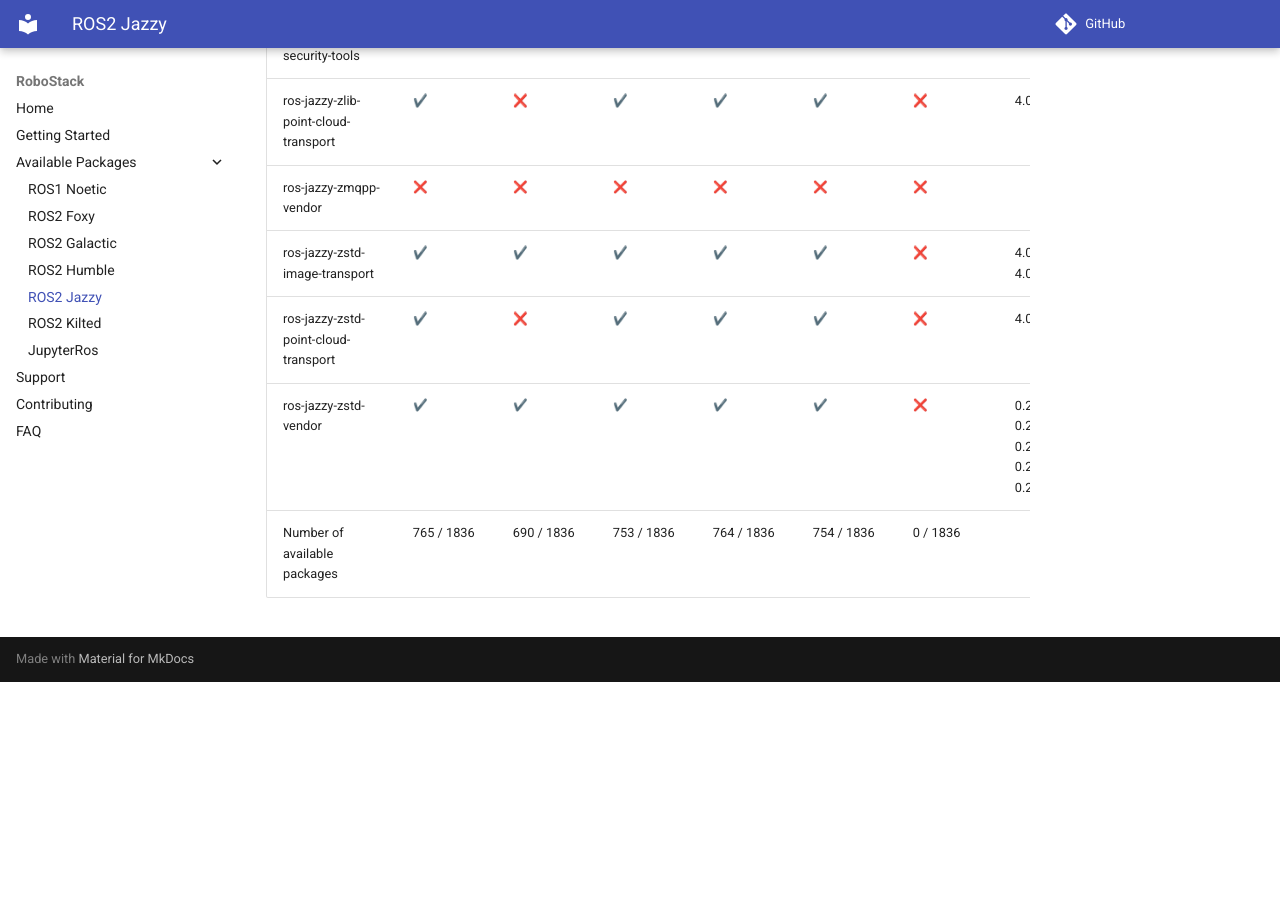
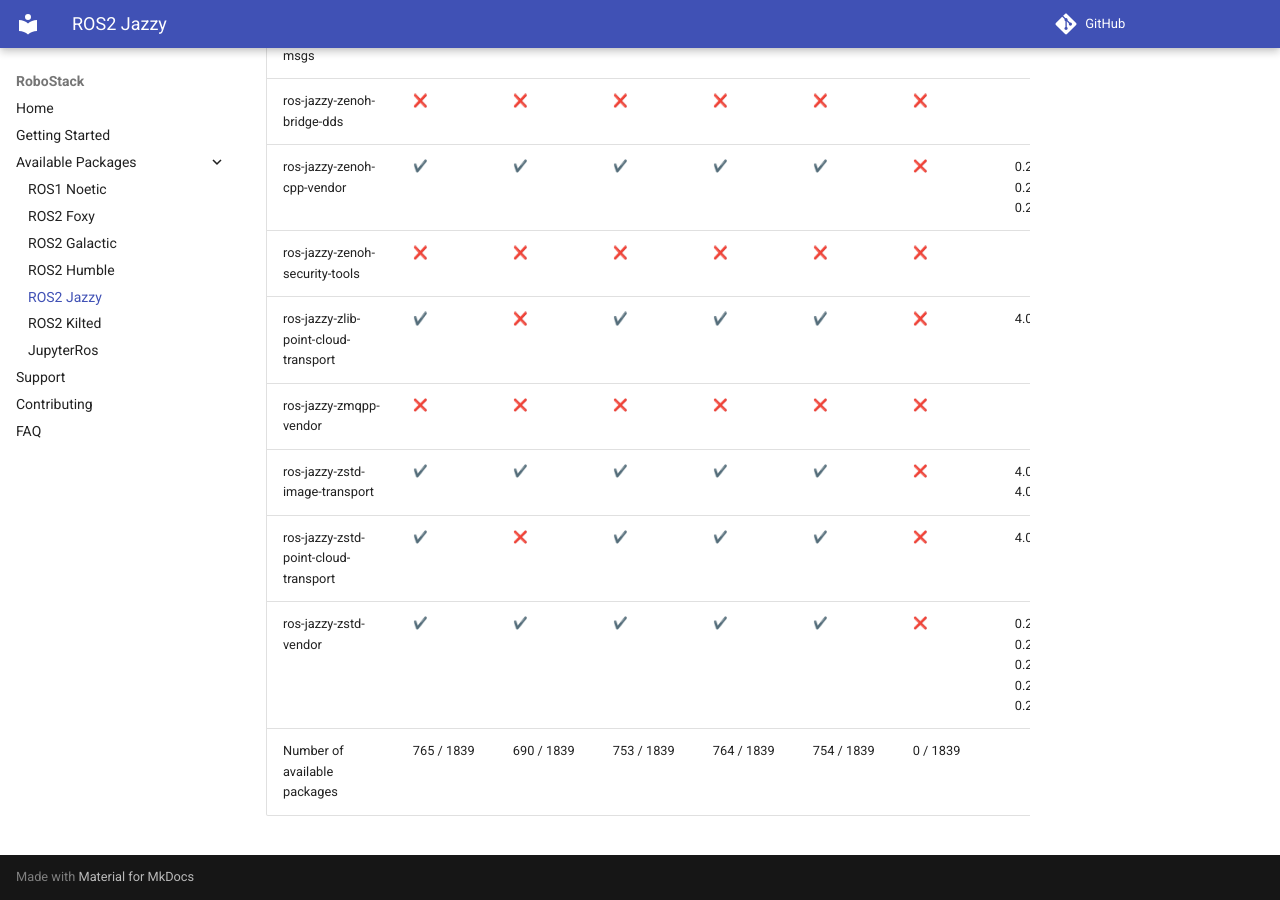
Before and after one commit to RoboStack/robostack.github.io, an MkDocs documentation site: the page built from docs/jazzy.md, in a window 1280 px wide and 900 px high, scrolled down 146136 px. Built offline with MkDocs 1.6.1 and Material for MkDocs 9.7.7, drawn with Linux system fonts in a browser that asks for light colours; emoji names are drawn with the system emoji font; comment, search, counter and statistics services are not loaded; before the commit the page ends 146818 px from its top, so only the background shows below that; some of the changed text lies outside the part shown.

Commit message:
Update tables

```diff
--- a/docs/jazzy.md
+++ b/docs/jazzy.md
@@ -1836,4 +1839,4 @@
 | ros-jazzy-zstd-image-transport | :heavy_check_mark: { data-sort='1' } | :heavy_check_mark: { data-sort='1' } | :heavy_check_mark: { data-sort='1' } | :heavy_check_mark: { data-sort='1' } | :heavy_check_mark: { data-sort='1' } | :x: { data-sort='0' } | 4.0.3, 4.0.4, 4.0.5, 4.0.6  |
 | ros-jazzy-zstd-point-cloud-transport | :heavy_check_mark: { data-sort='1' } | :x: { data-sort='0' } | :heavy_check_mark: { data-sort='1' } | :heavy_check_mark: { data-sort='1' } | :heavy_check_mark: { data-sort='1' } | :x: { data-sort='0' } | 4.0.1, 4.0.2  |
 | ros-jazzy-zstd-vendor | :heavy_check_mark: { data-sort='1' } | :heavy_check_mark: { data-sort='1' } | :heavy_check_mark: { data-sort='1' } | :heavy_check_mark: { data-sort='1' } | :heavy_check_mark: { data-sort='1' } | :x: { data-sort='0' } | 0.26.3, 0.26.6, 0.26.7, 0.26.8, 0.26.9  |
-| Number of available packages |  765 / 1836 | 690 / 1836 | 753 / 1836 | 764 / 1836 | 754 / 1836 | 0 / 1836 |
+| Number of available packages |  765 / 1839 | 690 / 1839 | 753 / 1839 | 764 / 1839 | 754 / 1839 | 0 / 1839 |
```
Also changed, not shown: other parts of docs/jazzy.md (+3 -0 lines).
